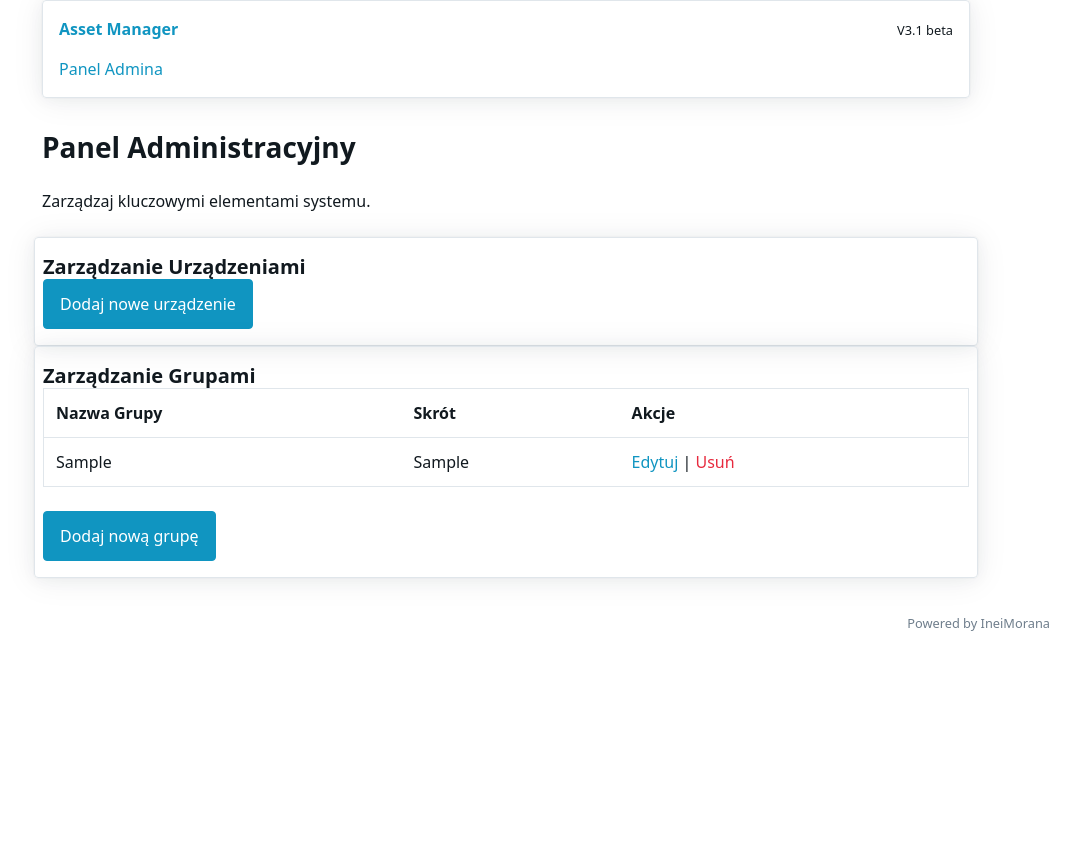
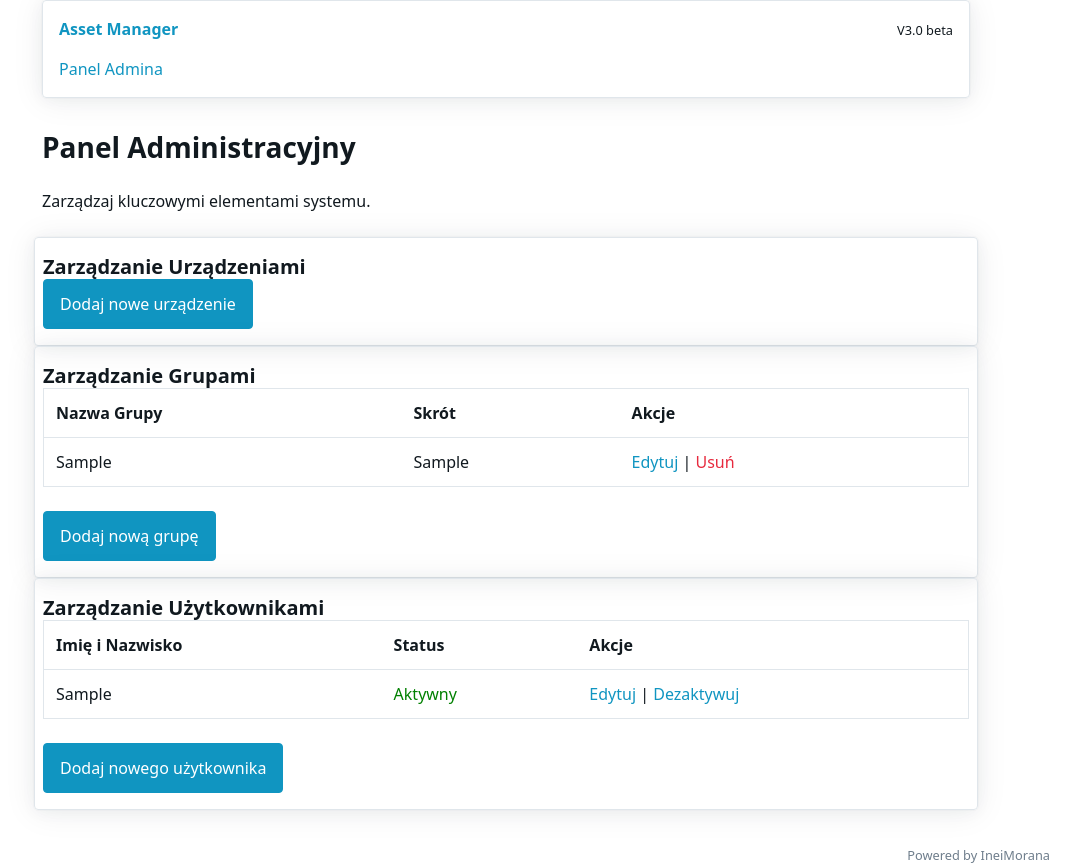
Before and after one commit to lobay20-cpu/asset-manager, a Flask app: page /admin in a window 1280 px wide. Shown: the whole page, without its empty margins (134-1214 px from the left). Before the commit the page ends 631 px from the top, so only its background shows below. Run offline with Flask 3, Linux system fonts and the light colour scheme; tables that the repository leaves empty hold one stand-in row (values such as "Sample post").

Commit message:
Feature: Full admin CRUD for Users & Groups, QR code generation

```diff
--- a/app.py
+++ b/app.py
@@ -1,4 +1,7 @@
 import os
+import qrcode
+import io
+from flask import send_file # Ten jest bardzo ważny!
 from flask import Flask, render_template, request, redirect, url_for
 from flask_sqlalchemy import SQLAlchemy
 from datetime import datetime, date
@@ -23,10 +26,16 @@ app.config['SQLALCHEMY_TRACK_MODIFICATIONS'] = False
 
 @app.route('/admin')
 def panel_admina():
-    # Pobierz wszystkie grupy z bazy danych, posortowane alfabetycznie
     wszystkie_grupy = Grupa.query.order_by(Grupa.nazwa_grupy).all()
-    # Przekaż pobraną listę do szablonu
-    return render_template('admin.html', wszystkie_grupy=wszystkie_grupy)
+    # --- NOWA LINIA ---
+    wszyscy_uzytkownicy = Uzytkownik.query.order_by(Uzytkownik.imie_nazwisko).all()
+
+    return render_template(
+        'admin.html',
+        wszystkie_grupy=wszystkie_grupy,
+        # --- NOWA LINIA ---
+        wszyscy_uzytkownicy=wszyscy_uzytkownicy
+    )
 
 # NOWA FUNKCJA DO DODAWANIA GRUPY
 @app.route('/admin/dodaj-grupe', methods=['GET', 'POST'])
@@ -116,6 +125,108 @@ def usun_grupe(grupa_id):
     # Niezależnie od wyniku, wróć do panelu admina
     return redirect(url_for('panel_admina'))
 
+# NOWA FUNKCJA DO GENEROWANIA KODU QR
+@app.route('/qr-code/<int:urzadzenie_id>')
+def generuj_qr(urzadzenie_id):
+    # Krok 1: Upewnij się, że urządzenie o danym ID istnieje.
+    urzadzenie = Urzadzenie.query.get_or_404(urzadzenie_id)
+
+    # Krok 2: Wygeneruj pełny, docelowy URL do strony szczegółów.
+    # Używamy `_external=True`, aby uzyskać pełny adres z domeną, np. http://127.0.0.1:5000/...
+    url_do_zakodowania = url_for('szczegoly_urzadzenia', urzadzenie_id=urzadzenie.id, _external=True)
+
+    # Krok 3: Wygeneruj obrazek kodu QR w pamięci.
+    qr = qrcode.QRCode(
+        version=1,
+        error_correction=qrcode.constants.ERROR_CORRECT_L,
+        box_size=10,
+        border=4,
+    )
+    qr.add_data(url_do_zakodowania)
+    qr.make(fit=True)
+    img = qr.make_image(fill_color="black", back_color="white")
+
+    # Krok 4: Zapisz obrazek do "wirtualnego pliku" w pamięci RAM.
+    img_io = io.BytesIO()
+    img.save(img_io, 'PNG')
+    img_io.seek(0) # Przewiń "plik" na początek
+
+    # Krok 5: Wyślij ten wirtualny plik do przeglądarki jako odpowiedź.
+    return send_file(img_io, mimetype='image/png')
+
+# NOWA FUNKCJA DO WYŚWIETLANIA STRONY Z KODEM QR
+@app.route('/pokaz-qr/<int:urzadzenie_id>')
+def pokaz_qr(urzadzenie_id):
+    urzadzenie = Urzadzenie.query.get_or_404(urzadzenie_id)
+    return render_template('pokaz_qr.html', urzadzenie=urzadzenie)
+
+# NOWA FUNKCJA DO DODAWANIA UŻYTKOWNIKA
+@app.route('/admin/dodaj-uzytkownika', methods=['GET', 'POST'])
+def dodaj_uzytkownika():
+    error = None
+    if request.method == 'POST':
+        imie_nazwisko = request.form.get('imie_nazwisko')
+
+        if not imie_nazwisko:
+            error = "Pole Imię i Nazwisko jest wymagane."
+        else:
+            try:
+                nowy_uzytkownik = Uzytkownik(imie_nazwisko=imie_nazwisko)
+                db.session.add(nowy_uzytkownik)
+                db.session.commit()
+                flash(f"Użytkownik '{imie_nazwisko}' został pomyślnie dodany.", 'success')
+                return redirect(url_for('panel_admina'))
+            except IntegrityError:
+                db.session.rollback()
+                error = f"Błąd: Użytkownik o imieniu '{imie_nazwisko}' już istnieje."
+
+    return render_template('dodaj_uzytkownika.html', error=error)
+
+# NOWA FUNKCJA DO EDYCJI UŻYTKOWNIKA
+@app.route('/admin/edytuj-uzytkownika/<int:user_id>', methods=['GET', 'POST'])
+def edytuj_uzytkownika(user_id):
+    user_do_edycji = Uzytkownik.query.get_or_404(user_id)
+    error = None
+
+    if request.method == 'POST':
+        nowe_imie = request.form.get('imie_nazwisko')
+        if not nowe_imie:
+            error = "Pole Imię i Nazwisko jest wymagane."
+        else:
+            try:
+                user_do_edycji.imie_nazwisko = nowe_imie
+                db.session.commit()
+                flash(f"Nazwa użytkownika została zaktualizowana.", 'success')
+                return redirect(url_for('panel_admina'))
+            except IntegrityError:
+                db.session.rollback()
+                error = f"Błąd: Użytkownik o imieniu '{nowe_imie}' już istnieje."
+
+    return render_template('edytuj_uzytkownika.html', user=user_do_edycji, error=error)
+
+# NOWA FUNKCJA DO BEZPIECZNEGO USUWANIA UŻYTKOWNIKA
+@app.route('/admin/zmien-status-uzytkownika/<int:user_id>')
+def zmien_status_uzytkownika(user_id):
+    user = Uzytkownik.query.get_or_404(user_id)
+    # Odwracamy status: z aktywnego na nieaktywny i na odwrót
+    user.is_active = not user.is_active
+    db.session.commit()
+
+    status_text = "aktywny" if user.is_active else "nieaktywny"
+    flash(f"Status użytkownika '{user.imie_nazwisko}' został zmieniony na: {status_text}.", 'success')
+    return redirect(url_for('panel_admina'))
+
+    # --- KLUCZOWE ZABEZPIECZENIE ---
+    # Sprawdzamy, czy ten użytkownik ma jakiekolwiek wpisy w historii zmian
+    if user_do_usuniecia.historia_zmian:
+        flash(f"Błąd: Nie można usunąć użytkownika '{user_do_usuniecia.imie_nazwisko}', ponieważ jest powiązany z historią zmian urządzeń.", 'error')
+    else:
+        db.session.delete(user_do_usuniecia)
+        db.session.commit()
+        flash(f"Użytkownik '{user_do_usuniecia.imie_nazwisko}' został pomyślnie usunięty.", 'success')
+
+    return redirect(url_for('panel_admina'))
+
 # Tworzymy obiekt bazy danych, łącząc SQLAlchemy z naszą aplikacją Flask
 db = SQLAlchemy(app)
 
@@ -135,13 +246,19 @@ class Uzytkownik(db.Model):
     __tablename__ = 'uzytkownicy'
     id = db.Column(db.Integer, primary_key=True)
     imie_nazwisko = db.Column(db.String(100), nullable=False)
+    is_active = db.Column(db.Boolean, default=True, nullable=False)
     historia_zmian = db.relationship('HistoriaZmian', backref='uzytkownik', lazy=True)
 
 class Lokalizacja(db.Model):
     __tablename__ = 'lokalizacje'
     id = db.Column(db.Integer, primary_key=True)
-    nazwa_lokalizacji = db.Column(db.String(100), unique=True, nullable=False)
-    typ_lokalizacji = db.Column(db.String(50), nullable=False)
+        # TYP LOKALIZACJI - to jest teraz nasz główny przełącznik
+    typ_lokalizacji = db.Column(db.String(50), nullable=False) # 'MAGAZYN', 'BUDOWA', 'OSOBA'
+        # Nazwa miejsca (używane tylko, gdy typ to BUDOWA)
+    nazwa_budowy = db.Column(db.String(100), nullable=True)
+        # Połączenie z użytkownikiem (używane tylko, gdy typ to OSOBA)
+    przypisany_uzytkownik_id = db.Column(db.Integer, db.ForeignKey('uzytkownicy.id'), nullable=True)
+    przypisany_uzytkownik = db.relationship('Uzytkownik')
 
 class Grupa(db.Model):
     __tablename__ = 'grupy'
@@ -153,27 +270,36 @@ class Grupa(db.Model):
 class Urzadzenie(db.Model):
     __tablename__ = 'urzadzenia'
     id = db.Column(db.Integer, primary_key=True)
-        # Używamy jednego, globalnie unikalnego numeru
     numer_ewidencyjny = db.Column(db.Integer, unique=True, nullable=False)
     nazwa = db.Column(db.String(100), nullable=False)
     producent = db.Column(db.String(100))
     nr_seryjny = db.Column(db.String(100), unique=True)
     data_zakupu = db.Column(db.Date)
     aktualny_imei_sim = db.Column(db.String(50))
-    aktualna_lokalizacja = db.Column(db.String(100))
+        # --- UPEWNIJ SIĘ, ŻE TA LINIA WYGLĄDA DOKŁADNIE TAK ---
+    aktualna_lokalizacja = db.Column(db.String(100)) # A NIE lokalizacja_id
     aktualny_status = db.Column(db.String(50))
     uwagi_serwisowe = db.Column(db.Text)
     grupa_id = db.Column(db.Integer, db.ForeignKey('grupy.id'), nullable=False)
     grupa = db.relationship('Grupa', back_populates='urzadzenia')
+
     historia = db.relationship('HistoriaZmian', backref='urzadzenie', lazy=True, cascade="all, delete-orphan")
 
     @property
+    def wyswietlana_lokalizacja(self):
+        if not self.lokalizacja:
+            return "Brak przypisania"
+        if self.lokalizacja.typ_lokalizacji == 'MAGAZYN':
+            return "Magazyn Główny"
+        if self.lokalizacja.typ_lokalizacji == 'BUDOWA':
+            return self.lokalizacja.nazwa_budowy
+        if self.lokalizacja.typ_lokalizacji == 'OSOBA':
+            return self.lokalizacja.przypisany_uzytkownik.imie_nazwisko
+        return "Nieznana lokalizacja"
+
+    @property
     def identyfikator_sprzetu(self):
-        # Składamy identyfikator z globalnego numeru
         return f"AP-{self.grupa.skrot}-{self.numer_ewidencyjny:03d}"
-
-
-
 
 class HistoriaZmian(db.Model):
     __tablename__ = 'historia_zmian'
@@ -254,7 +380,7 @@ def zmien_status(urzadzenie_id):
         return redirect(url_for('index'))
     else:
         wszystkie_lokalizacje = Lokalizacja.query.all()
-        wszyscy_uzytkownicy = Uzytkownik.query.all()
+        wszyscy_uzytkownicy = Uzytkownik.query.filter_by(is_active=True).order_by(Uzytkownik.imie_nazwisko).all()
         return render_template('zmien_status.html',
                                urzadzenie=urzadzenie_do_zmiany,
                                wszystkie_lokalizacje=wszystkie_lokalizacje,
--- a/templates/admin.html
+++ b/templates/admin.html
@@ -47,5 +47,46 @@
             <br>
             <a href="{{ url_for('dodaj_grupe') }}" role="button">Dodaj nową grupę</a>
         </article>
+
+<!-- NOWA KOLUMNA: Użytkownicy -->
+        <article>
+            <h4>Zarządzanie Użytkownikami</h4>
+            <table>
+
+
+                <thead>
+    <tr>
+        <th>Imię i Nazwisko</th>
+        <th>Status</th>
+        <th>Akcje</th>
+    </tr>
+</thead>
+<tbody>
+    {% for user in wszyscy_uzytkownicy %}
+    <tr>
+        <td>{{ user.imie_nazwisko }}</td>
+        <td>
+            {% if user.is_active %}
+                <span style="color: green;">Aktywny</span>
+            {% else %}
+                <span style="color: red;">Nieaktywny</span>
+            {% endif %}
+        </td>
+        <td>
+            <a href="{{ url_for('edytuj_uzytkownika', user_id=user.id) }}">Edytuj</a> |
+            <a href="{{ url_for('zmien_status_uzytkownika', user_id=user.id) }}">
+                {% if user.is_active %}Dezaktywuj{% else %}Aktywuj{% endif %}
+            </a>
+        </td>
+    </tr>
+    {% endfor %}
+</tbody>
+
+        </table>
+            <!-- PRZENIESIONY PRZYCISK JEST TERAZ POD TABELĄ, ALE NADAL W <article> -->
+            <br>
+            <a href="{{ url_for('dodaj_uzytkownika') }}" role="button">Dodaj nowego użytkownika</a>
+        </article>
+
     </div>
 {% endblock %}
--- a/templates/base.html
+++ b/templates/base.html
@@ -50,7 +50,7 @@
         <nav>
             <ul>
                 <li><strong><a href="{{ url_for('index') }}">Asset Manager</a></strong></li>
-                <li><small>V3.1 beta</small></li>
+                <li><small>V3.0 beta</small></li>
             </ul>
             <ul>
                 <li><a href="{{ url_for('panel_admina') }}">Panel Admina</a></li>
--- a/templates/index.html
+++ b/templates/index.html
@@ -56,7 +56,7 @@
                     <td><a href="{{ url_for('szczegoly_urzadzenia', urzadzenie_id=urzadzenie.id) }}">{{ urzadzenie.identyfikator_sprzetu }}</a></td>
                     <td>{{ urzadzenie.nazwa }}</td>
                     <td>{{ urzadzenie.grupa.nazwa_grupy }}</td>
-                    <td>{{ urzadzenie.aktualna_lokalizacja }}</td>
+                    <td>{{ urzadzenie.wyswietlana_lokalizacja }}</td>
                     <td><span class="status-tag status-{{ urzadzenie.aktualny_status.lower().replace('ę', 'e').replace(' ', '-') }}">{{ urzadzenie.aktualny_status }}</span></td>
                     <td><a href="{{ url_for('zmien_status', urzadzenie_id=urzadzenie.id) }}">Zmień</a></td>
                 </tr>
```
Also changed, not shown: seed.py (+5 -3 lines), templates/dodaj_uzytkownika.html (added, +22 -0 lines), templates/edytuj_uzytkownika.html (added, +21 -0 lines), templates/pokaz_qr.html (added, +23 -0 lines), templates/szczegoly.html (+7 -4 lines).
